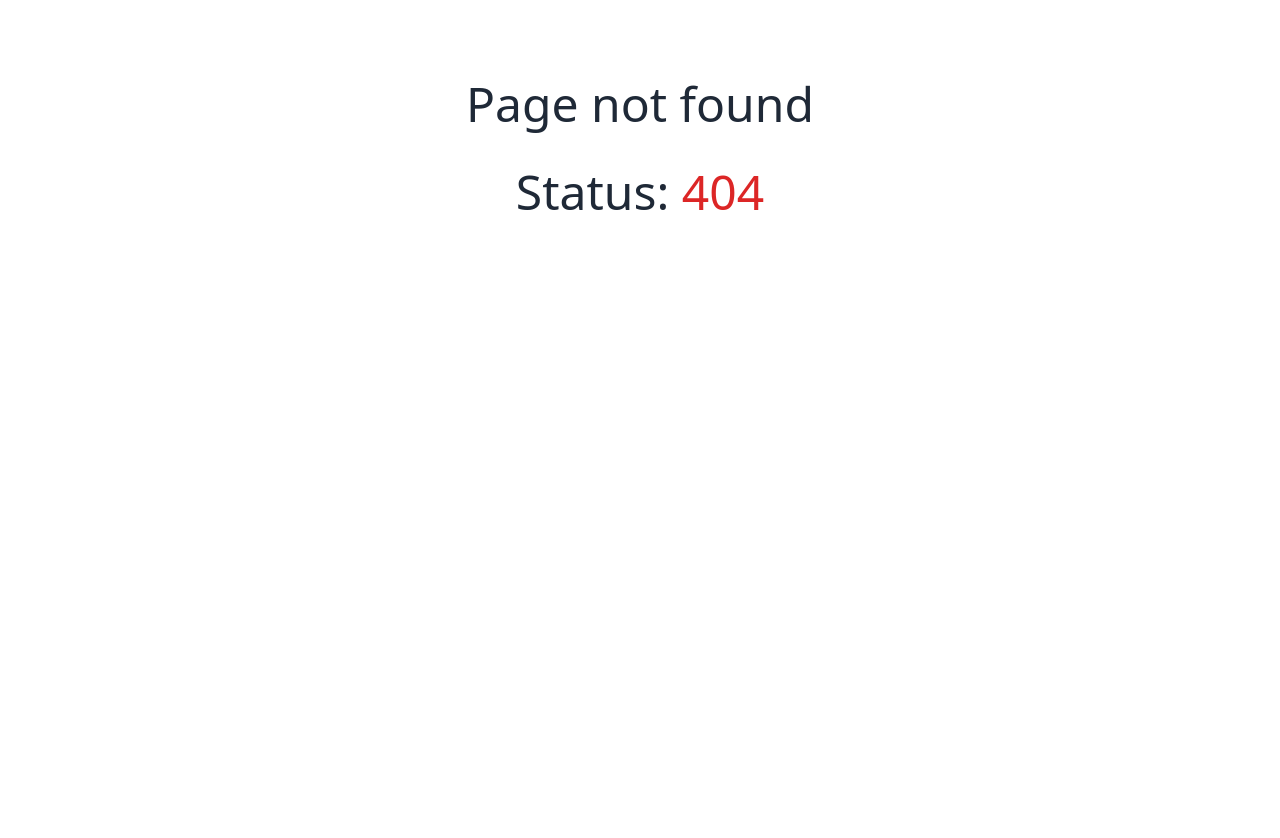
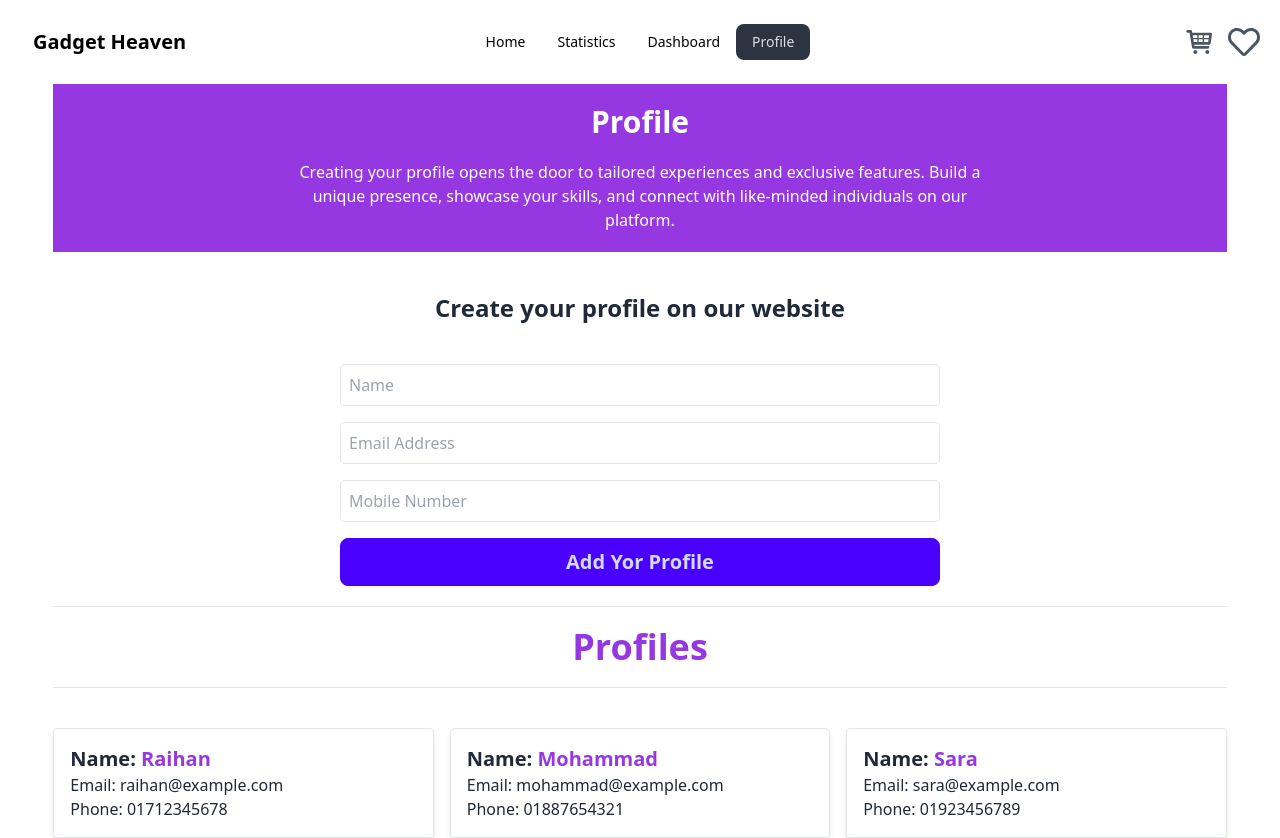
Before and after one commit to programming-hero-web-course-4/b10a8-gadget-heaven-UniqueCoder17, a React (Vite) app: page /profile in a window 1280 px wide. Before the commit this address had no page. Shown: the top 838 px of the page. Before the commit the page ends 800 px from the top, so only its background shows below. Built offline with nearby package versions, Linux system fonts and the light colour scheme.

Commit message:
added profile-route

```diff
--- a/public/gadgetsData.json
+++ b/public/gadgetsData.json
@@ -239,4 +239,5 @@
     "rating": 4.7,
     "brand": "Vivo"
   }
+
 ]
--- /dev/null
+++ b/public/profilesData.json
@@ -0,0 +1,62 @@
+[
+    {
+        "id": 1,
+        "name": "Raihan",
+        "email": "raihan@example.com",
+        "phone": "01712345678"
+    },
+    {
+        "id": 2,
+        "name": "Mohammad",
+        "email": "mohammad@example.com",
+        "phone": "01887654321"
+    },
+    {
+        "id": 3,
+        "name": "Sara",
+        "email": "sara@example.com",
+        "phone": "01923456789"
+    },
+    {
+        "id": 4,
+        "name": "Rahim",
+        "email": "rahim@example.com",
+        "phone": "01634567890"
+    },
+    {
+        "id": 5,
+        "name": "Sujana",
+        "email": "sujana@example.com",
+        "phone": "01512345678"
+    },
+    {
+        "id": 6,
+        "name": "Nahid",
+        "email": "nahid@example.com",
+        "phone": "01498765432"
+    },
+    {
+        "id": 7,
+        "name": "Afsana",
+        "email": "afshana@example.com",
+        "phone": "01323456789"
+    },
+    {
+        "id": 8,
+        "name": "Abir",
+        "email": "abir@example.com",
+        "phone": "01234567890"
+    },
+    {
+        "id": 9,
+        "name": "Farzana",
+        "email": "farzana@example.com",
+        "phone": "01987654321"
+    },
+    {
+        "id": 10,
+        "name": "Kamal",
+        "email": "kamal@example.com",
+        "phone": "01823456789"
+    }
+]
--- a/src/components/Dashboard/Dashboard.jsx
+++ b/src/components/Dashboard/Dashboard.jsx
@@ -92,7 +92,7 @@ const Dashboard = () => {
                     <p className='w-[400px] lg:w-[650px] text-center mx-auto'>Explore the latest gadgets that will take your experience to the next level. From smart devices to the coolest accessories, we have it all!</p>
                     <div className='text-center'>
                         <button className='btn px-10 mr-5 py-1 rounded-3xl' onClick={() => setView('cart')}>Cart</button>
-                        <button className='btn px-10 py-1 rounded-3xl' onClick={() => setView('wishlist')}>Wishlist</button>
+                        <button className='btn px-10 py-1 rounded-3xl' onClick={() => setView('wishlist')}>Wish List</button>
                     </div>
                 </div>
 
--- a/src/components/NavBar/NavBar.jsx
+++ b/src/components/NavBar/NavBar.jsx
@@ -17,6 +17,7 @@ const NavBar = () => {
                         <li><NavLink to="/">Home</NavLink></li>
                         <li><NavLink to="statistics">Statistics</NavLink></li>
                         <li><NavLink to="dashboard">Dashboard</NavLink></li>
+                        <li><NavLink to ="profile">Profile</NavLink></li>
                     </ul>
                 </div>
                 <a className="btn btn-ghost text-xl">Gadget Heaven</a>
@@ -26,6 +27,7 @@ const NavBar = () => {
                     <li><NavLink to="/">Home</NavLink></li>
                     <li><NavLink to="statistics">Statistics</NavLink></li>
                     <li><NavLink to="dashboard">Dashboard</NavLink></li>
+                    <li><NavLink to ="profile">Profile</NavLink></li>
                 </ul>
             </div>
             <div className="navbar-end space-x-1">
--- /dev/null
+++ b/src/components/Profile/Profile.jsx
@@ -0,0 +1,87 @@
+import React, { useState, useEffect } from 'react';
+
+const Profile = () => {
+
+    const [cards, setCards] = useState([
+        { name: 'Raihan', email: 'raihan@example.com', phone: '01712345678' },
+        { name: 'Mohammad', email: 'mohammad@example.com', phone: '01887654321' },
+        { name: 'Sara', email: 'sara@example.com', phone: '01923456789' }
+    ]);
+
+    const [userInfo, setUserInfo] = useState({
+        name: '',
+        email: '',
+        phone: ''
+    });
+
+    const handleChange = (e) => {
+        const { name, value } = e.target;
+        setUserInfo(prevState => ({ ...prevState, [name]: value }));
+    };
+
+    const handleSubmit = (e) => {
+        e.preventDefault();
+
+        if (userInfo.name && userInfo.email && userInfo.phone) {
+            setCards(prevCards => [...prevCards, userInfo]);
+            setUserInfo({ name: '', email: '', phone: '' });
+        }
+    };
+
+    return (
+        <div className="w-11/12 mx-auto">
+            <div className='text-white bg-[#9538E2] pb-5 space-y-5'>
+                <h1 className="text-2xl md:text-3xl font-bold text-center pt-5">Profile</h1>
+                <p className='w-[400px] lg:w-[700px] text-center mx-auto'>Creating your profile opens the door to tailored experiences and exclusive features. Build a unique presence, showcase your skills, and connect with like-minded individuals on our platform.
+                </p>
+            </div>
+            <h1 className="text-2xl font-bold text-center pt-10">Create your profile on our website</h1>
+            <form onSubmit={handleSubmit} className="mt-10 w-[350px] lg:w-[600px] mx-auto flex flex-col space-y-4">
+                <input
+                    type="text"
+                    name="name"
+                    placeholder="Name"
+                    value={userInfo.name}
+                    onChange={handleChange}
+                    className="border p-2 rounded"
+                    required
+                />
+                <input
+                    type="email"
+                    name="email"
+                    placeholder="Email Address"
+                    value={userInfo.email}
+                    onChange={handleChange}
+                    className="border p-2 rounded"
+                    required
+                />
+                <input
+                    type="tel"
+                    name="phone"
+                    placeholder="Mobile Number"
+                    value={userInfo.phone}
+                    onChange={handleChange}
+                    className="border p-2 rounded"
+                    required
+                />
+                <button type="submit" className="btn btn-primary mt-5 text-xl">Add Yor Profile</button>
+            </form>
+            <div className='text-center mt-5 space-y-5'>
+                <hr />
+                <h1 className='text-2xl lg:text-4xl text-[#9538E2] font-bold'>Profiles</h1>
+                <hr />
+            </div>
+            <div className="mt-10 grid grid-cols-1 md:grid-cols-2 lg:grid-cols-3 gap-4 mb-10 ">
+                {cards.map((card, index) => (
+                    <div key={index} className="border p-4 rounded shadow-md bg-white">
+                        <h2 className="text-xl font-semibold">Name: <span className='text-[#9538E2] font-bold'>{card.name}</span></h2>
+                        <p>Email: {card.email}</p>
+                        <p>Phone: {card.phone}</p>
+                    </div>
+                ))}
+            </div>
+        </div>
+    );
+};
+
+export default Profile;
--- a/src/main.jsx
+++ b/src/main.jsx
@@ -11,6 +11,7 @@ import Home from './components/Home/Home';
 import Dashboard from './components/Dashboard/Dashboard';
 import Statistics from './components/Statistics/Statistics';
 import GadgetDetail from './components/GadgetDetail/GadgetDetail';
+import Profile from './components/Profile/Profile';
 
 const router = createBrowserRouter([
   {
@@ -32,6 +33,11 @@ const router = createBrowserRouter([
         element: <Statistics></Statistics>,
       },
       {
+        path: 'profile',
+        element: <Profile></Profile>,
+        loader: () => fetch('/profilesData.json')
+      },
+      {
         path: 'dashboard',
         element: <Dashboard></Dashboard>,
         loader: () => fetch('/gadgetsData.json')
```
